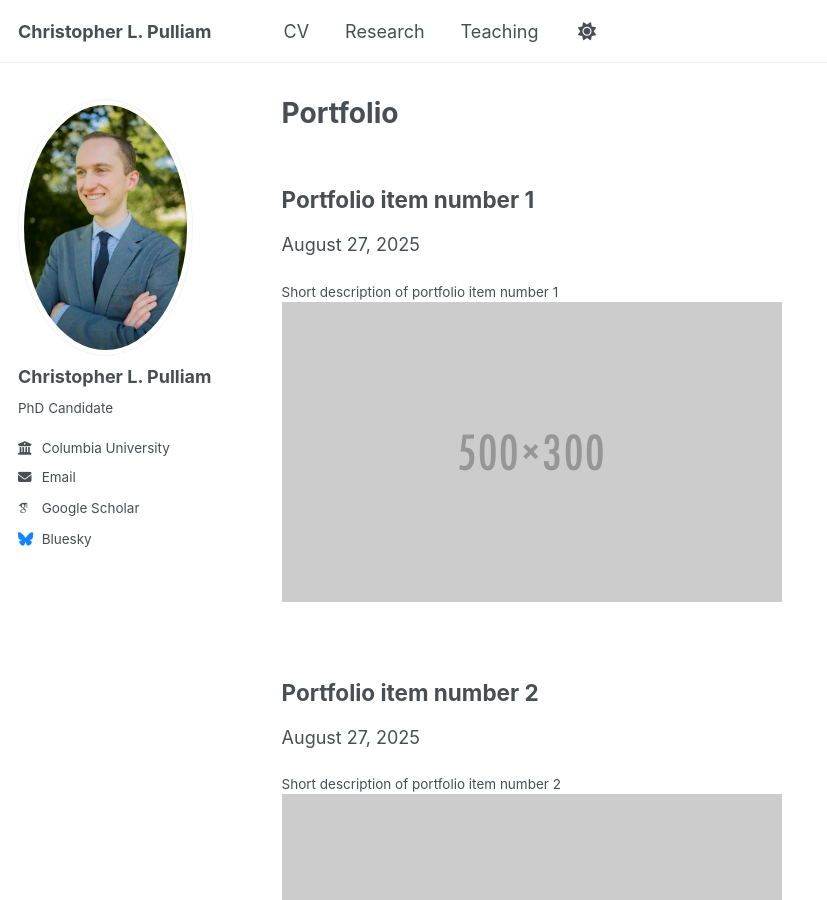
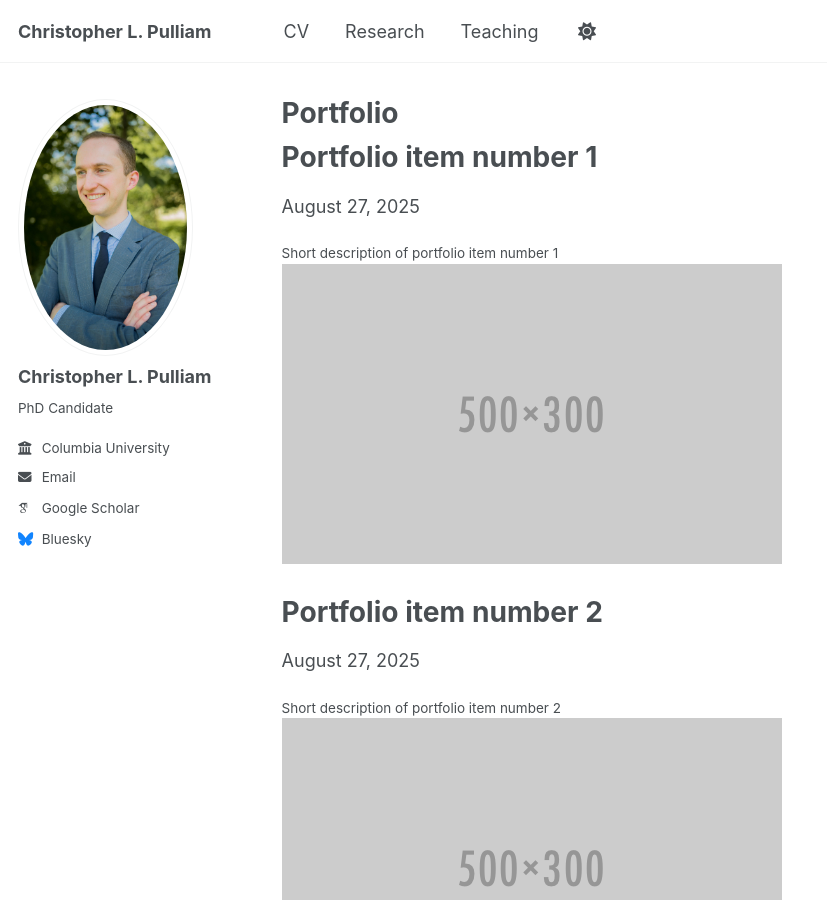
Before and after one commit to christopher-pulliam/christopher-pulliam.github.io, a Jekyll site: the page built from _pages/portfolio.html, in a window 1280 px wide and 900 px high. Shown: the whole window, without its empty margins (0-827 px from the left). Built offline with Jekyll 4.4.1, drawn with Linux system fonts in a browser that asks for light colours; some web fonts are replaced; a script that is not in the unit is left out.

Commit message:
Update archive-single.html

```diff
--- a/_includes/archive-single.html
+++ b/_includes/archive-single.html
@@ -1,6 +1,6 @@
 <div class="pub-entry">
   <div class="pub-content-wrapper">
-    <h2 class="archive__item-title">{{ post.title }}</h2>
+    <h1 class="archive__item-title">{{ post.title }}</h1>
 
     {% if post.collection == 'publications' %}
       <p>
```
